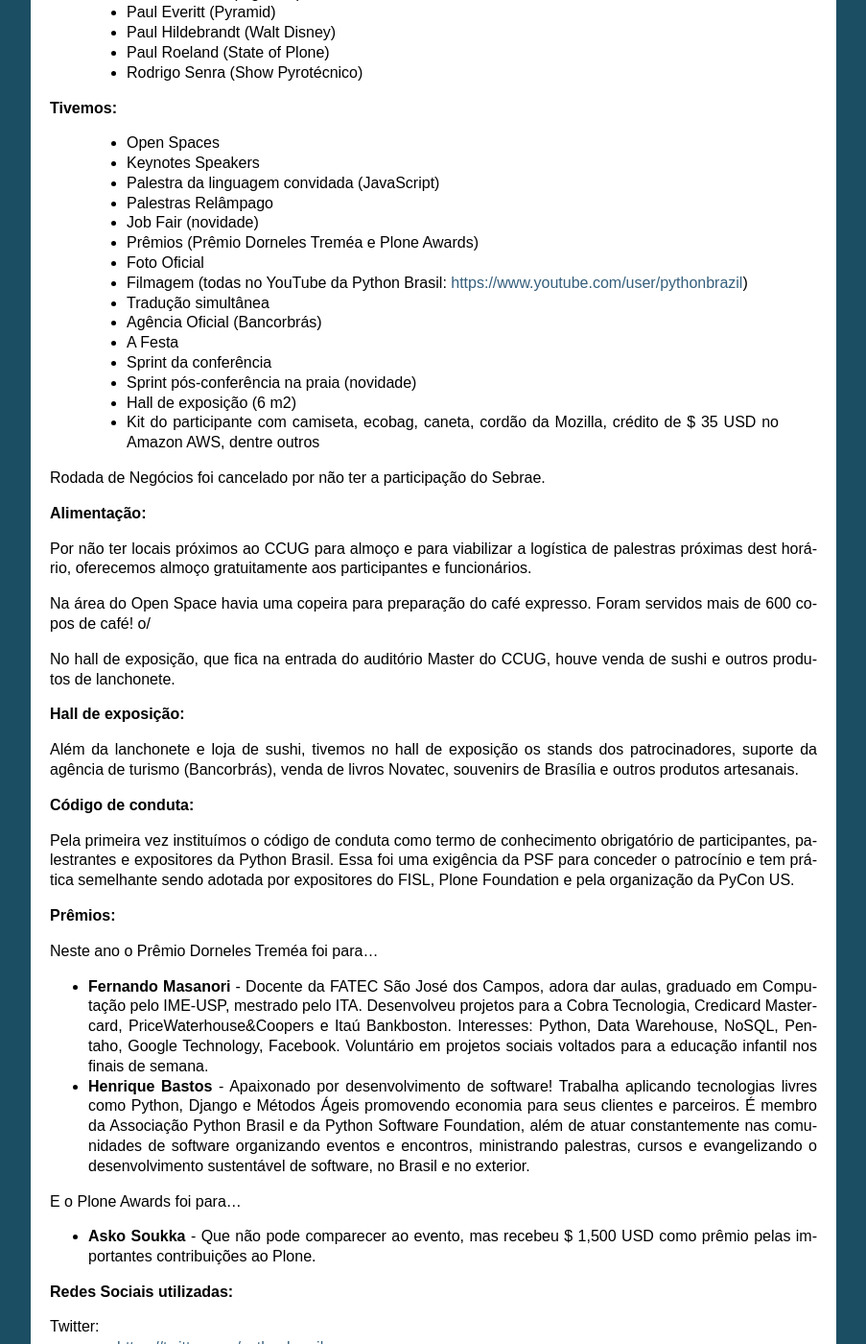
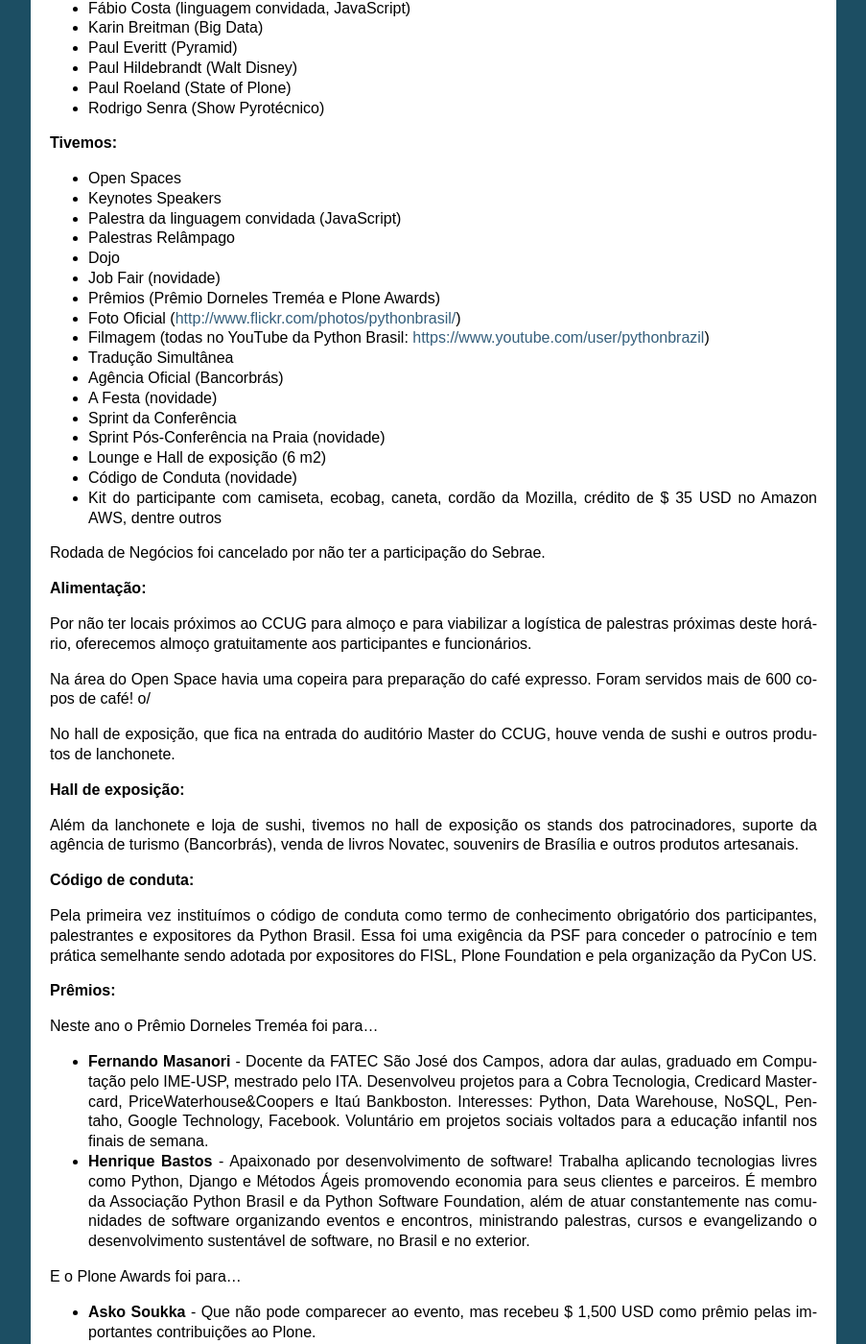
Before and after one commit to pythonbrasil/manual, a Sphinx documentation site: the page built from source/historia/pythonbrasil9.txt, in a window 1280 px wide and 1400 px high, scrolled down 989 px. Shown: the whole window at 96% size, without its empty margins (198-1101 px from the left). Built offline with Sphinx 7.4.7, drawn with Linux system fonts in a browser that asks for light colours; some of the changed text lies outside the part shown.

Commit message:
Ajustes gerais

```diff
--- a/source/historia/pythonbrasil9.txt
+++ b/source/historia/pythonbrasil9.txt
@@ -5,6 +5,7 @@
 ---------------------
 
 Nome oficial do evento: PythonBrasil[9] / Plone Conference 2013
+
 Organizadora: Tânia Andrea
 
 +-----------------------------+------------------------+---------------------------------------------------------------------+
@@ -62,22 +63,16 @@
 e apoio de outros membros da comunidade Python, sem qualquer fim lucrativo.
 
 
-**Keynotes speakers:**
+**Keynotes Speakers:**
 
-Contamos com 7 keynotes speakers convidados para o evento:
+Contamos com 7 Keynotes Speakers convidados para o evento:
 
 * Eric Steele (Plone 5)
-
 * Fábio Costa (linguagem convidada, JavaScript)
-
 * Karin Breitman (Big Data)
-
 * Paul Everitt (Pyramid)
-
 * Paul Hildebrandt (Walt Disney)
-
 * Paul Roeland (State of Plone)
-
 * Rodrigo Senra (Show Pyrotécnico)
 
 
@@ -87,16 +82,18 @@
 * Keynotes Speakers
 * Palestra da linguagem convidada (JavaScript)
 * Palestras Relâmpago
+* Dojo
 * Job Fair (novidade)
 * Prêmios (Prêmio Dorneles Treméa e Plone Awards)
-    * Foto Oficial
+* Foto Oficial (http://www.flickr.com/photos/pythonbrasil/)
 * Filmagem (todas no YouTube da Python Brasil: https://www.youtube.com/user/pythonbrazil)
-    * Tradução simultânea
+* Tradução Simultânea
 * Agência Oficial (Bancorbrás)
-    * A Festa
-    * Sprint da conferência
-    * Sprint pós-conferência na praia (novidade)
-    * Hall de exposição (6 m2)
+* A Festa (novidade)
+* Sprint da Conferência
+* Sprint Pós-Conferência na Praia (novidade)
+* Lounge e Hall de exposição (6 m2)
+* Código de Conduta (novidade)
 * Kit do participante com camiseta, ecobag, caneta, cordão da Mozilla, crédito de $ 35 USD no Amazon AWS, dentre outros
 
 Rodada de Negócios foi cancelado por não ter a participação do Sebrae.
@@ -105,8 +102,8 @@
 **Alimentação:**
 
 Por não ter locais próximos ao CCUG para almoço e para viabilizar a logística
-de palestras próximas dest horário, oferecemos almoço gratuitamente aos participantes
-e funcionários.
+de palestras próximas deste horário, oferecemos almoço gratuitamente
+aos participantes e funcionários.
 
 Na área do Open Space havia uma copeira para preparação do café expresso.
 Foram servidos mais de 600 copos de café! \o/
@@ -124,10 +121,10 @@
 
 **Código de conduta:**
 
-Pela primeira vez instituímos o código de conduta como termo de conhecimento obrigatório de
-participantes, palestrantes e expositores da Python Brasil. Essa foi uma exigência da PSF
-para conceder o patrocínio e tem prática semelhante sendo adotada por expositores do FISL,
-Plone Foundation e pela organização da PyCon US.
+Pela primeira vez instituímos o código de conduta como termo de conhecimento obrigatório
+dos participantes, palestrantes e expositores da Python Brasil. Essa foi uma exigência
+da PSF para conceder o patrocínio e tem prática semelhante sendo adotada
+por expositores do FISL, Plone Foundation e pela organização da PyCon US.
 
 
 **Prêmios:**
```
Also changed, not shown: other parts of source/historia/pythonbrasil9.txt (+17 -10 lines). Lines whose indentation alone changed are shown as unchanged.
